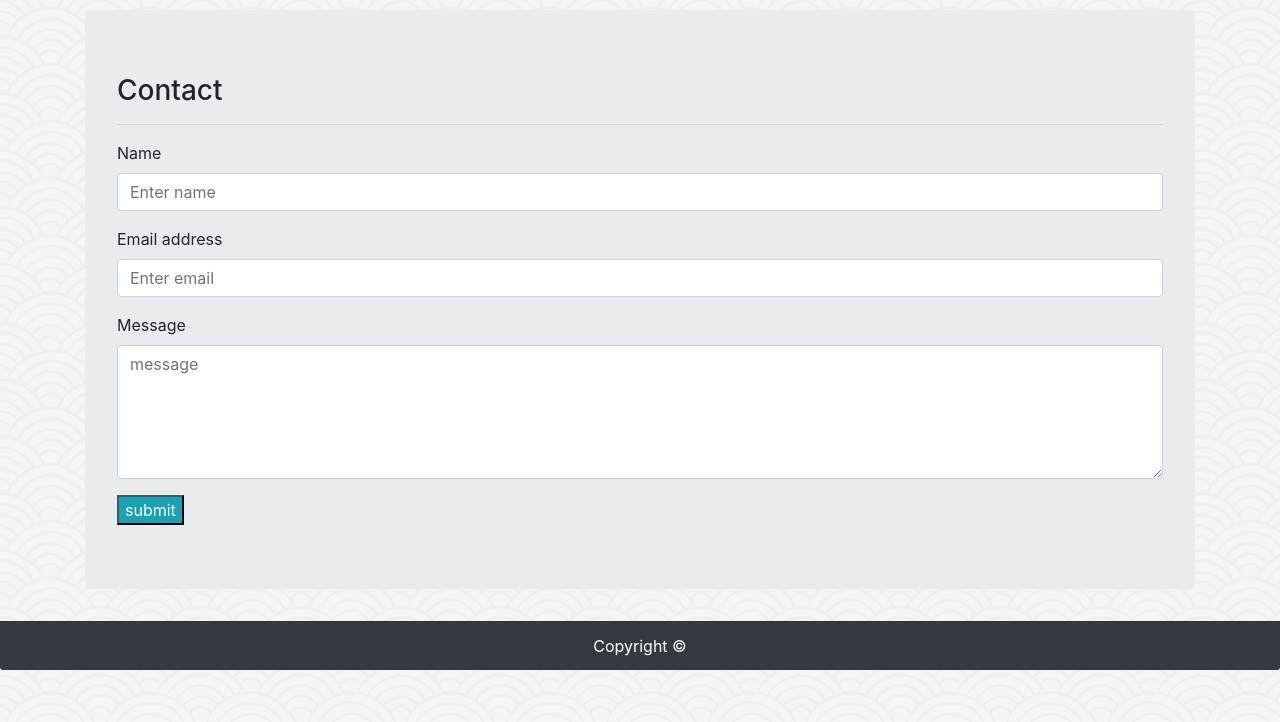
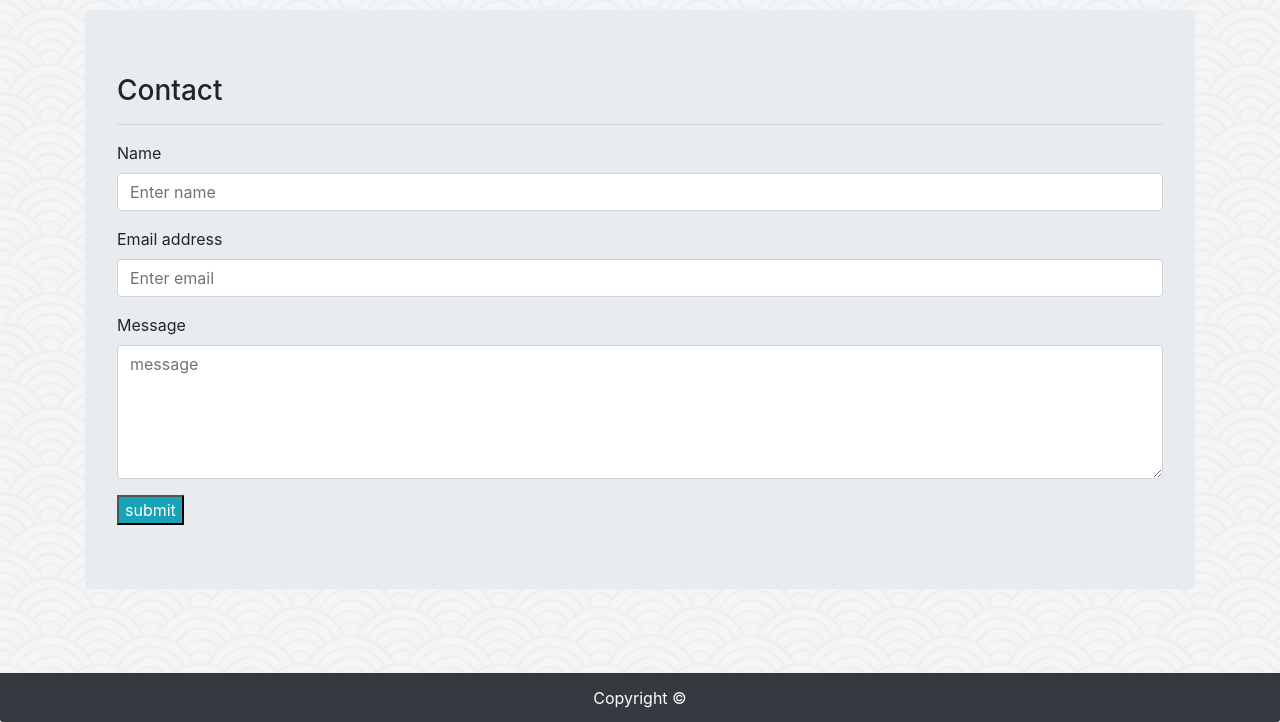
Before and after one commit to Code-JayS/Bootstrap-Portfolio, a plain HTML site: page contact.html in a window 1280 px wide. Shown: the part 78-800 px from the top of the page. Drawn offline with nearby package versions, Linux system fonts and the light colour scheme.

Commit message:
Resolved sticky footer issue

```diff
--- a/contact.html
+++ b/contact.html
@@ -72,9 +72,10 @@
 
 
   </div>
-  <div class="text-center card-footer bg-dark text-white">
+  <footer class="fixed-bottom text-center card-footer bg-dark text-white">
     Copyright &copy
-  </div>
+  </footer>
+
 
 </body>
 
```
Also changed, not shown: index.html (+2 -2 lines), portfolio.html (+3 -2 lines).
